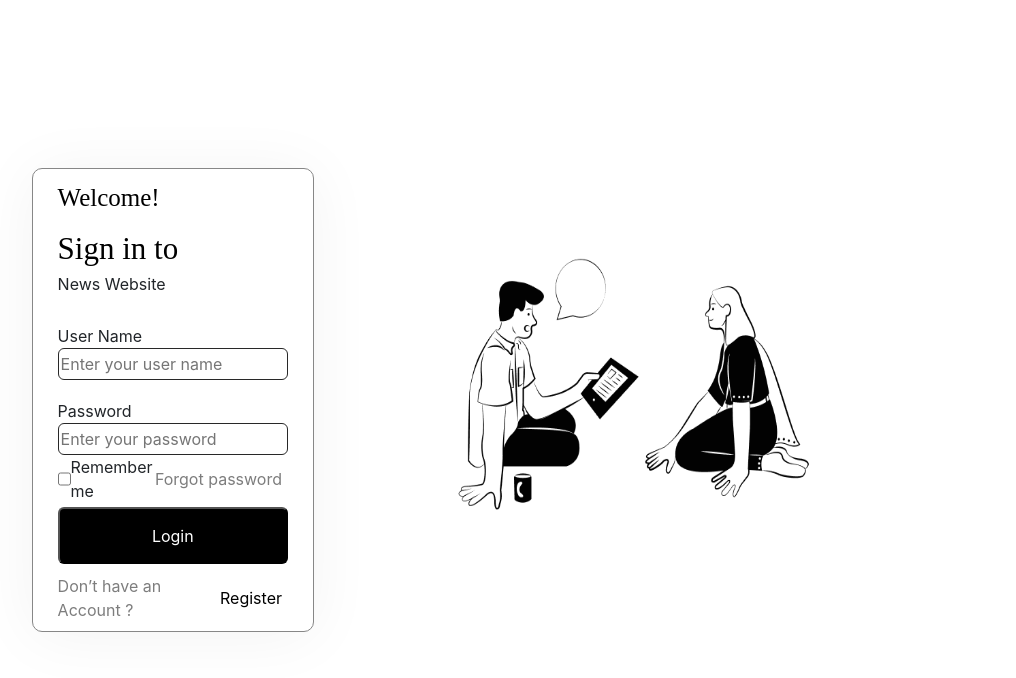
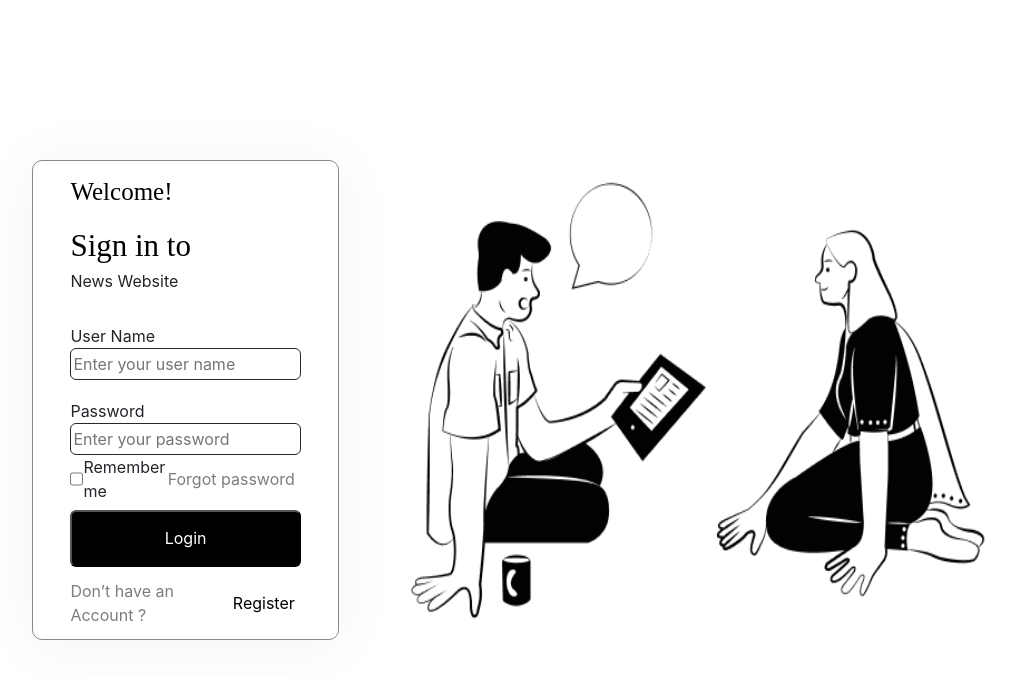
Before and after one commit to Dandarbaatar/CuteBoys, a React (Create React App) app in the folder frontend/: page /login in a window 1280 px wide. Shown: the top 678 px of the page, without its empty margins (96-1112 px from the left). Built offline with nearby package versions, Linux system fonts and the light colour scheme.

Commit message:
tomruulsan

```diff
--- a/frontend/src/Pages/LoginPage.jsx
+++ b/frontend/src/Pages/LoginPage.jsx
@@ -65,8 +65,8 @@ function LoginPage() {
             src={pic}
             alt=""
             style={{
-              width: "44vw",
-              height: "64vh",
+              width: "72vw",
+              height: "111vh",
             }}
           />
         </div>
--- a/frontend/src/css/login.css
+++ b/frontend/src/css/login.css
@@ -12,8 +12,8 @@
   flex-direction: row;
 }
 .login_first {
-  width: 22vw;
-  height: 58vh;
+  width: 26vw;
+  height: 60vh;
   display: flex;
   justify-content: space-evenly;
   align-items: center;
@@ -123,8 +123,8 @@
   justify-content: space-between;
 }
 .login_second {
-  width: 50vw;
-  height: 54vh;
+  width: 56vw;
+  height: 60vh;
   display: flex;
   justify-content: center;
   align-items: center;
```
